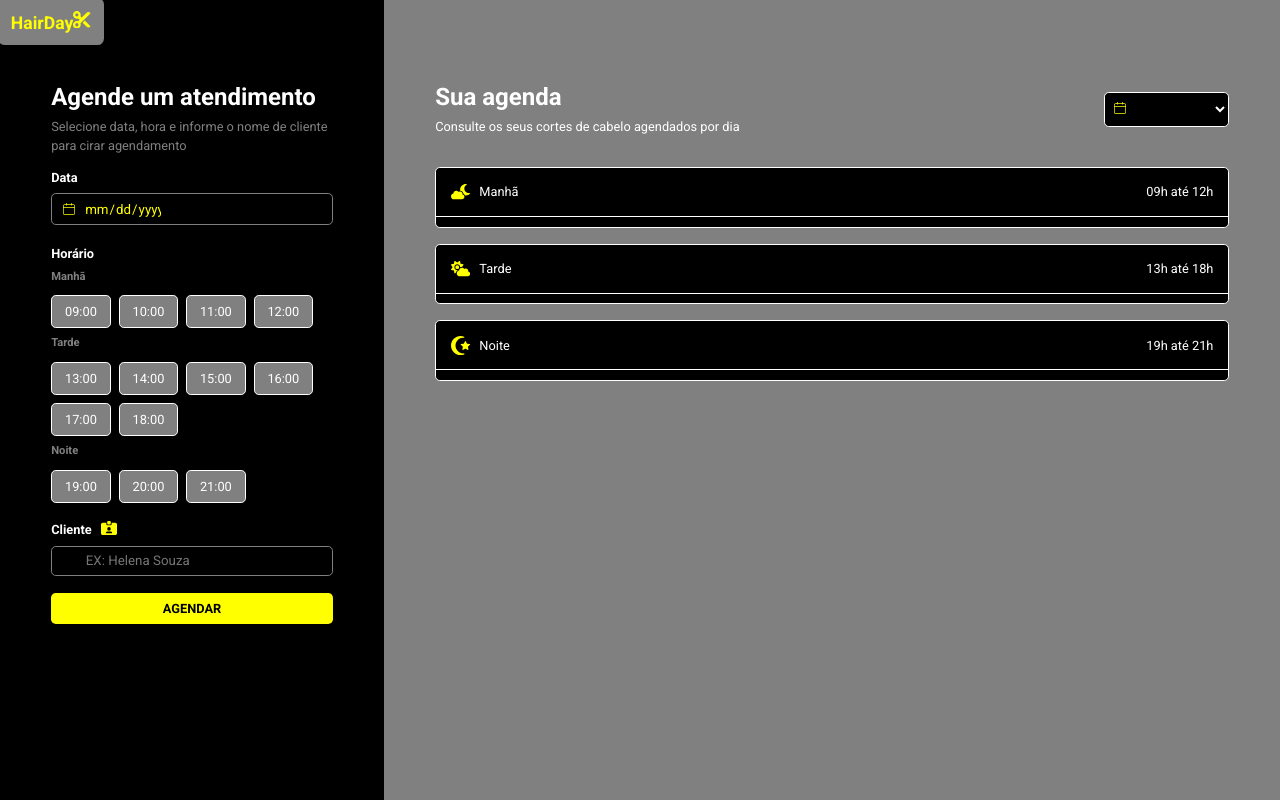
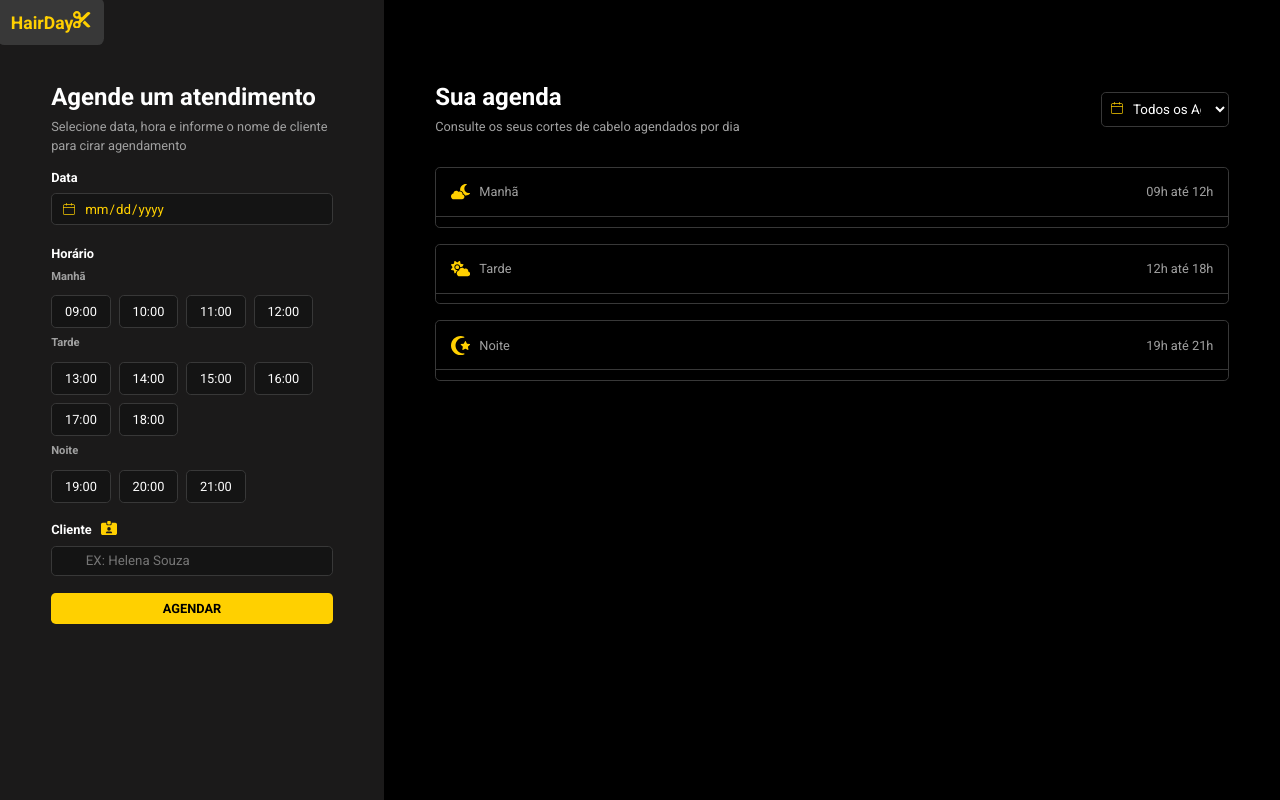
Before and after one commit to vuvufelix/HairDay, a React (Vite) app: page / in a window 1280 px wide. Built offline with nearby package versions, Linux system fonts and the light colour scheme.

Commit message:
feat: add filters

```diff
--- a/src/App.jsx
+++ b/src/App.jsx
@@ -3,29 +3,12 @@ import PrincipalContainer from "./components/PrincipalContainer"
 import "./App.css"
 import { useState, useRef, useEffect } from "react"
 
-import Toastify from 'toastify-js'
-
 import { useContext } from "react"
 import ToggleTimeContext from "./context/timeColor"
 
 function getInitialData() {
-    const saved = localStorage.getItem("dados")
-    return saved ? JSON.parse(saved) : []
-}
-
-function message(text, color) {
-  Toastify({
-    text : text,
-    duration : 3000,
-    close : true,
-    gravity : "top",
-    position : "left",
-    stopOnFocus : true,
-    style : {
-      background : color,
-      padding: "0.6rem",
-    }
-  }).showToast();
+  const saved = localStorage.getItem("dados")
+  return saved ? JSON.parse(saved) : []
 }
 
 function App() {
@@ -63,13 +46,27 @@ function App() {
 
   function addInformation(e) {
     e.preventDefault()
-    if(!time || !date || !name) return message("Preencha todos os campos", "red")
+    if(!time || !date || !name) {
+      // Message
+      altData.setError(true)
+      altData.setMessage("Selecione todos os campos por favor!.")
+      return setTimeout(() => {
+        altData.setError(false)
+      }, 2500)
+    }
 
     let vr = data.find((agend) => {
       if(agend.hora === time && agend.data === date) return agend
     })
 
-    if(vr) return message("Já existe agendamento neste horário para este dia", "red")
+    if(vr) {
+      // Message
+      altData.setError(true)
+      altData.setMessage("Já existe agendamento neste horário para este dia!.")
+      return setTimeout(() => {
+        altData.setError(false)
+      }, 2500)
+    }
 
     setData((old) => {
       return [
@@ -84,7 +81,14 @@ function App() {
       ]
 
     })
-    message("Agendamento adicionado com sucesso!", "greenyellow")
+
+    // Message
+    altData.setError(true)
+    altData.setMessage("Agendamento adicionado com sucesso!.")
+    setTimeout(() => {
+      altData.setError(false)
+    }, 2500)
+
     document.getElementsByClassName("toggle")[0].classList.remove("toggle")
     setName("")
     nameValue.current.value = ""
--- /dev/null
+++ b/src/components/HairDaySection/HairDaySection.jsx
@@ -0,0 +1,41 @@
+import { FaCloudMoon } from "react-icons/fa6"
+import HairDay from "../hairDay/HairDay"
+import { FaCloudSun } from "react-icons/fa6";
+import { FaStarAndCrescent } from "react-icons/fa6";
+
+const HairDaySection = ({periodo, start_end, array_value, array_state}) => {
+    return (
+        <div className="sections">
+            <div className="section-data">
+                <div>
+
+                    {array_state === "Manhã" ?
+                        <FaCloudMoon className="iconTime"/>
+                        :
+                        array_state === "Tarde" ?
+                        <FaCloudSun className="iconTime"/>
+                        :
+                        <FaStarAndCrescent className="iconTime"/>
+                    }
+
+                    <span>{periodo}</span>
+                </div>
+                <span>{start_end}</span>
+            </div>
+            <ul>
+                {
+                    array_value.map((agend) =>
+                        <HairDay
+                            key={agend.id}
+                            time={agend.hora}
+                            name={agend.nome}
+                            id={agend.id}
+                        />
+                    )
+                }
+            </ul>
+        </div>
+    )
+}
+
+export default HairDaySection
--- a/src/components/PrincipalContainer.css
+++ b/src/components/PrincipalContainer.css
@@ -1,7 +1,8 @@
 main {
-    background-color: grey;
-    color: #fff;
+    background-color: var(--principal-background);
+    color: var(--text-color);
     padding: 4%;
+    margin-left: 30%;
 
     header {
         display: flex;
@@ -17,6 +18,7 @@ main {
 
             small {
                 font-size: 0.8rem;
+                color: var(--legend-secondary);
             }
 
 
@@ -35,20 +37,31 @@ main {
             select {
                 background-color: #000;
                 padding: 0.5rem 0.7rem;
-                width: 7.8rem;
-                color: #fff;
-                border: 1px solid #fff;
+                width: 8rem;
+                color: var(--text-color);
+                border: 1px solid var(--border-color);
                 border-radius: 0.3rem;
                 text-indent: 1rem;
             }
         }
     }
 
+    .message {
+        background-color: #4f5e39;
+        padding: 0.4rem;
+        border: 1px solid var(--legend-secondary);
+        color: var(--text-color);
+        border-radius: 0.3rem;
+        margin-bottom: 1rem;
+        font-size: 0.9rem;
+        text-indent: 0.5rem;
+    }
+
     .sections {
 
         background-color: #000;
         border-radius: 0.3rem;
-        border: 1px solid #fff;
+        border: 1px solid var(--border-color);
         margin-bottom: 1rem;
         transition: .4s;
 
@@ -60,6 +73,7 @@ main {
 
             span {
                 font-size: 0.8rem;
+                color: var(--legend-secondary);
             }
 
             div {
@@ -81,8 +95,36 @@ main {
 
         ul {
             padding: 0.3rem;
-            border-top: 1px solid #fff;
+            border-top: 1px solid var(--border-color);
             list-style: none;
         }
     }
 }
+
+@media screen and (max-width: 528px){
+    main {
+        margin-left: 0%;
+    }
+}
+
+@media screen and (max-width: 522px) {
+    main {
+        header {
+            flex-direction: column;
+            align-items: flex-start;
+            gap: 1rem;
+
+            .header-info {
+
+                h2 {
+                    font-size: 1rem;
+                }
+
+                small {
+                    font-size: 0.7rem;
+                }
+
+            }
+        }
+    }
+}
--- a/src/components/PrincipalContainer.jsx
+++ b/src/components/PrincipalContainer.jsx
@@ -1,22 +1,52 @@
 import "./PrincipalContainer.css"
 import { CiCalendar } from "react-icons/ci";
-import { FaStarAndCrescent } from "react-icons/fa6";
-import { FaCloudSun } from "react-icons/fa6";
-import { FaCloudMoon } from "react-icons/fa6"
-
-import HairDay from "./hairDay/HairDay"
-
-import { useContext } from "react"
+import HairDaySection from "./HairDaySection/HairDaySection"
+import { useContext, useState, useEffect} from "react"
 import ToggleTimeContext from "../context/timeColor"
+import Error from "./message/Error"
 
 const PrincipalContainer = () => {
 
     const altData = useContext(ToggleTimeContext)
+    const [morning, setMorning] = useState([])
+    const [late, setLate] = useState([])
+    const [nigth, setNigth] = useState([])
+
+    // Função para inicializar os estados com TODOS os dados na primeira renderização
+    // Apenas para que o HairDaySection consiga mapear tudo no início
+    useEffect(() => {
+        // Inicializa os estados com os dados do contexto divididos por período
+        const allAgendamentos = altData.themecolor;
+
+        setMorning(allAgendamentos.filter(agend => agend.periodo === "Manhã"));
+        setLate(allAgendamentos.filter(agend => agend.periodo === "Tarde"));
+        setNigth(allAgendamentos.filter(agend => agend.periodo === "Noite"));
+
+        // Não precisa marcar como filtrado no carregamento
+    }, [altData.themecolor]);
 
     function filterAgend(data) {
-        let dataFilter = altData.themecolor.filter((agend) => agend.data === data)
-        console.log(dataFilter)
-        altData.setThemecolor(dataFilter)
+
+        // Se a opção selecionada for um valor 'vazio' (opcional, para resetar o filtro)
+        if (!data) { // Verifica se o valor é vazio (do novo option)
+            // Lógica de RESET: Volta para o estado inicial
+            const allAgendamentos = altData.themecolor;
+            setMorning(allAgendamentos.filter(agend => agend.periodo === "Manhã"));
+            setLate(allAgendamentos.filter(agend => agend.periodo === "Tarde"));
+            setNigth(allAgendamentos.filter(agend => agend.periodo === "Noite"));
+            return; // Sai da função após resetar
+        }
+
+        const Filter = altData.themecolor.filter((agend) => agend.data === data);
+
+        const filterMorning = Filter.filter(agend => agend.periodo === "Manhã");
+        const filterLater = Filter.filter(agend => agend.periodo === "Tarde");
+        const filterNigth = Filter.filter(agend => agend.periodo === "Noite");
+
+        // 3. ATUALIZAÇÃO CORRETA: O operador ternário garante que o estado é sempre um array
+        setMorning(filterMorning.length > 0 ? filterMorning : []);
+        setLate(filterLater.length > 0 ? filterLater : []);
+        setNigth(filterNigth.length > 0 ? filterNigth : []);
     }
 
     return (
@@ -29,81 +59,32 @@ const PrincipalContainer = () => {
                 <div className="header-option">
                     <CiCalendar className="icon-header"/>
                     <select name="consult" id="consult" onChange={(e) => filterAgend(e.target.value)}>
+                        <option value="">Todos os Agendamentos</option>
                         {altData.themecolor.map((agend) => <option key={agend.id} value={agend.data}>{agend.data}</option>)}
                     </select>
                 </div>
             </header>
-            <div className="sections">
-                <div className="section-data">
-                    <div>
-                        <FaCloudMoon className="iconTime"/>
-                        <span>Manhã</span>
-                    </div>
-                    <span>09h até 12h</span>
-                </div>
-                <ul>
-                    {
-                        altData.themecolor
-                        .filter((value) => value.periodo === "Manhã")
-                        .map((agend) =>
-                            <HairDay
-                                key={agend.id}
-                                time={agend.hora}
-                                name={agend.nome}
-                                id={agend.id}
-                            />
-                        )
-                    }
-                </ul>
-            </div>
 
-            <div className="sections">
-                <div className="section-data">
-                    <div>
-                        <FaCloudSun className="iconTime"/>
-                        <span>Tarde</span>
-                    </div>
-                    <span>13h até 18h</span>
-                </div>
-                <ul>
-                    {
-                        altData.themecolor
-                        .filter((value) => value.periodo === "Tarde")
-                        .map((agend) =>
-                            <HairDay
-                                key={agend.id}
-                                time={agend.hora}
-                                name={agend.nome}
-                                id={agend.id}
-                            />
-                        )
-                    }
-                </ul>
-            </div>
+            {altData.error && <Error />}
 
-            <div className="sections">
-                <div className="section-data">
-                    <div>
-                        <FaStarAndCrescent className="iconTime"/>
-                        <span>Noite</span>
-                    </div>
-                    <span>19h até 21h</span>
-                </div>
-                <ul>
-                    {
-                        altData.themecolor
-                        .filter((value) => value.periodo === "Noite")
-                        .map((agend) =>
-                            <HairDay
-                                key={agend.id}
-                                time={agend.hora}
-                                name={agend.nome}
-                                id={agend.id}
-                            />
-                        )
-                    }
-                </ul>
-            </div>
+            <HairDaySection
+                periodo="Manhã"
+                start_end="09h até 12h"
+                array_value={morning}
+                array_state="Manhã"
+            />
+            <HairDaySection
+                periodo="Tarde"
+                start_end="12h até 18h"
+                array_value={late}
+                array_state="Tarde"
+            />
+            <HairDaySection
+                periodo="Noite"
+                start_end="19h até 21h"
+                array_value={nigth}
+                array_state="Noite"
+            />
         </main>
     )
 }
--- a/src/components/Section.css
+++ b/src/components/Section.css
@@ -1,13 +1,14 @@
 section {
-    background-color: #000;
+    background-color: var(--section-background);
     color: #fff;
     padding: 4%;
-    position: relative;
+    position: fixed;
+
 
     .title {
         color: var(--color-default);
         font-size: 1.1rem;
-        background-color: gray;
+        background-color: #383838;
         position: absolute;
         padding: 0.8rem;
         border-radius: 0.4rem;
@@ -20,7 +21,7 @@ section {
     }
 
     .legend-instruction {
-        color: gray;
+        color: var(--legend-secondary);
         font-size: 0.8rem;
     }
 
@@ -48,15 +49,15 @@ section {
                 width: 100%;
                 padding: 0.4rem;
                 border-radius: 0.3rem;
-                border: 1px solid gray;
-                background-color: #000;
+                border: 1px solid var(--border-color);
+                background-color: var(--color-enside);
                 color: var(--color-default);
                 text-indent: 0.8rem;
             }
 
             input[type="date"]::-webkit-inner-spin-button,
             input[type="date"]::-webkit-calendar-picker-indicator {
-                width: 60%;
+                width: 40%;
                 opacity: 0;
             }
         }
@@ -72,7 +73,7 @@ section {
             .span-subtitle {
                 margin-top: 0.5rem;
                 font-size: 0.7rem;
-                color: gray;
+                color: var(--legend-secondary);
                 font-weight: bold;
                 display: block;
             }
@@ -101,10 +102,10 @@ section {
                 padding: 0.4rem;
                 border: none;
                 margin: 0.5rem 0 1.1rem 0;
-                border: 1px solid gray;
+                border: 1px solid var(--border-color);
                 border-radius: 0.3rem;
-                background-color: #000;
-                color: #fff;
+                background-color: var(--color-enside);
+                color: var(--text-color);
                 text-indent: 1.7rem;
             }
 
@@ -122,8 +123,19 @@ section {
             cursor: pointer;
 
             &:hover {
-                background-color: burlywood;
+                background-color: #ffff00;
             }
+        }
+    }
+}
+
+@media screen and (max-width: 528px) {
+    section {
+        position: static;
+
+        .title {
+            position: fixed;
+            z-index: 2;
         }
     }
 }
--- a/src/components/Section.jsx
+++ b/src/components/Section.jsx
@@ -6,9 +6,21 @@ import Time from "./timeButton/Time"
 
 const Section = ({getDate, timeselected, inputName, addInfo, nameValue}) => {
 
+    const times = [
+        [
+            ["09:00", "10:00", "11:00", "12:00"]
+        ],
+        [
+            ["13:00", "14:00", "15:00", "16:00", "17:00", "18:00"]
+        ],
+        [
+            ["19:00", "20:00", "21:00"]
+        ]
+    ]
+
     return (
         <section>
-            <h1 className="title">HairDay<FaScissors/></h1>
+            <h1 className="title">HairDay<FaScissors className="icon-cissors"/></h1>
             <h2 className="second-title">Agende um atendimento</h2>
             <small className="legend-instruction">Selecione data, hora e informe o nome de cliente para cirar agendamento</small>
 
@@ -22,25 +34,15 @@ const Section = ({getDate, timeselected, inputName, addInfo, nameValue}) => {
                 <div className="time-option">
                     <span className="span-subtitle">Manhã</span>
                     <div className="time-container">
-                        <Time text="09:00" selectTime={timeselected}/>
-                        <Time text="10:00" selectTime={timeselected}/>
-                        <Time text="11:00" selectTime={timeselected}/>
-                        <Time text="12:00" selectTime={timeselected}/>
+                        {times[0][0].map((time, index) => <Time key={index} text={time} selectTime={timeselected}/>)}
                     </div>
                     <span className="span-subtitle">Tarde</span>
                     <div className="time-container">
-                        <Time text="13:00" selectTime={timeselected}/>
-                        <Time text="14:00" selectTime={timeselected}/>
-                        <Time text="15:00" selectTime={timeselected}/>
-                        <Time text="16:00" selectTime={timeselected}/>
-                        <Time text="17:00" selectTime={timeselected}/>
-                        <Time text="18:00" selectTime={timeselected}/>
+                        {times[1][0].map((time, index) => <Time key={index} text={time} selectTime={timeselected}/>)}
                     </div>
                     <span className="span-subtitle">Noite</span>
                     <div className="time-container">
-                        <Time text="19:00" selectTime={timeselected}/>
-                        <Time text="20:00" selectTime={timeselected}/>
-                        <Time text="21:00" selectTime={timeselected}/>
+                        {times[2][0].map((time, index) => <Time key={index} text={time} selectTime={timeselected}/>)}
                     </div>
                 </div>
                 <span className="span-title">Cliente</span>
--- a/src/components/hairDay/HairDay.css
+++ b/src/components/hairDay/HairDay.css
@@ -15,7 +15,8 @@ li {
 
         .name {
             font-size: 0.98rem;
-            color: blanchedalmond;
+            color: var(--legend-secondary);
+            font-weight: bold;
         }
     }
 
--- a/src/components/hairDay/HairDay.jsx
+++ b/src/components/hairDay/HairDay.jsx
@@ -1,26 +1,7 @@
 import { FaTrashCan } from "react-icons/fa6";
 import "./HairDay.css"
-
 import { useContext } from "react"
 import ToggleTimeContext from "../../context/timeColor"
-
-import Toastify from 'toastify-js'
-
-function message(texto, cor) {
-    Toastify({
-        text: texto,
-        duration: 3000,
-        close: true,
-        gravity: "top",
-        position: "left",
-        stopOnFocus: true,
-        style: {
-          background: cor,
-          padding: "0.6rem"
-        }
-    }).showToast();
-}
-
 
 const HairDay = ({ id, time, name }) => {
 
@@ -28,7 +9,12 @@ const HairDay = ({ id, time, name }) => {
 
     function getId(id_value) {
         altData.setRemove_(id_value)
-        message("Agendamento removido!", "greenyellow")
+        // Message
+        altData.setError(true)
+        altData.setMessage("Agendamento removido com sucesso!.")
+        setTimeout(() => {
+            altData.setError(false)
+        }, 2500)
     }
 
     return (
--- /dev/null
+++ b/src/components/message/Error.jsx
@@ -0,0 +1,11 @@
+import { useContext } from "react"
+import ToggleTimeContext from "../../context/timeColor"
+
+const Error = () => {
+
+    const altData = useContext(ToggleTimeContext)
+
+    return <div className="message">{altData.message}</div>
+}
+
+export default Error
--- a/src/components/timeButton/Time.css
+++ b/src/components/timeButton/Time.css
@@ -1,9 +1,10 @@
 time {
-    background-color: gray;
+    background-color: var(--color-enside);
     padding: 0.5rem 0.8rem;
     font-size: 0.8rem;
     border-radius: 0.3rem;
-    border: 1px solid #fff;
+    border: 1px solid var(--border-color);
+    color: var(--text-color);
     transition: .2s;
 
     &:hover {
--- a/src/context/timeColor.jsx
+++ b/src/context/timeColor.jsx
@@ -9,9 +9,25 @@ export const ToggleTimeProvider = ({ children }) => {
     const [themecolor, setThemecolor] = useState([])
     const [remove_, setRemove_] = useState(null)
     const [toggle, setToggle] = useState(false)
+    const [error, setError] = useState(false)
+    const [message, setMessage] = useState("")
 
     return (
-        <ToggleTimeContext.Provider value={{themecolor, setThemecolor, remove_, setRemove_, toggle, setToggle}}>
+        <ToggleTimeContext.Provider
+            value={
+                {   themecolor,
+                    setThemecolor,
+                    remove_,
+                    setRemove_,
+                    toggle,
+                    setToggle,
+                    error,
+                    setError,
+                    message,
+                    setMessage
+                }
+            }
+        >
             {children}
         </ToggleTimeContext.Provider>
     )
--- a/src/index.css
+++ b/src/index.css
@@ -8,7 +8,13 @@
 }
 
 :root {
-  --color-default: yellow;
+  --principal-background: #000000;
+  --color-default: #ffd000;
+  --legend-secondary: #a1a1a1;
+  --section-background: #1b1a1a;
+  --color-enside: #141414;
+  --border-color: #383838;
+  --text-color: #fff;
 }
 
 body {
```
